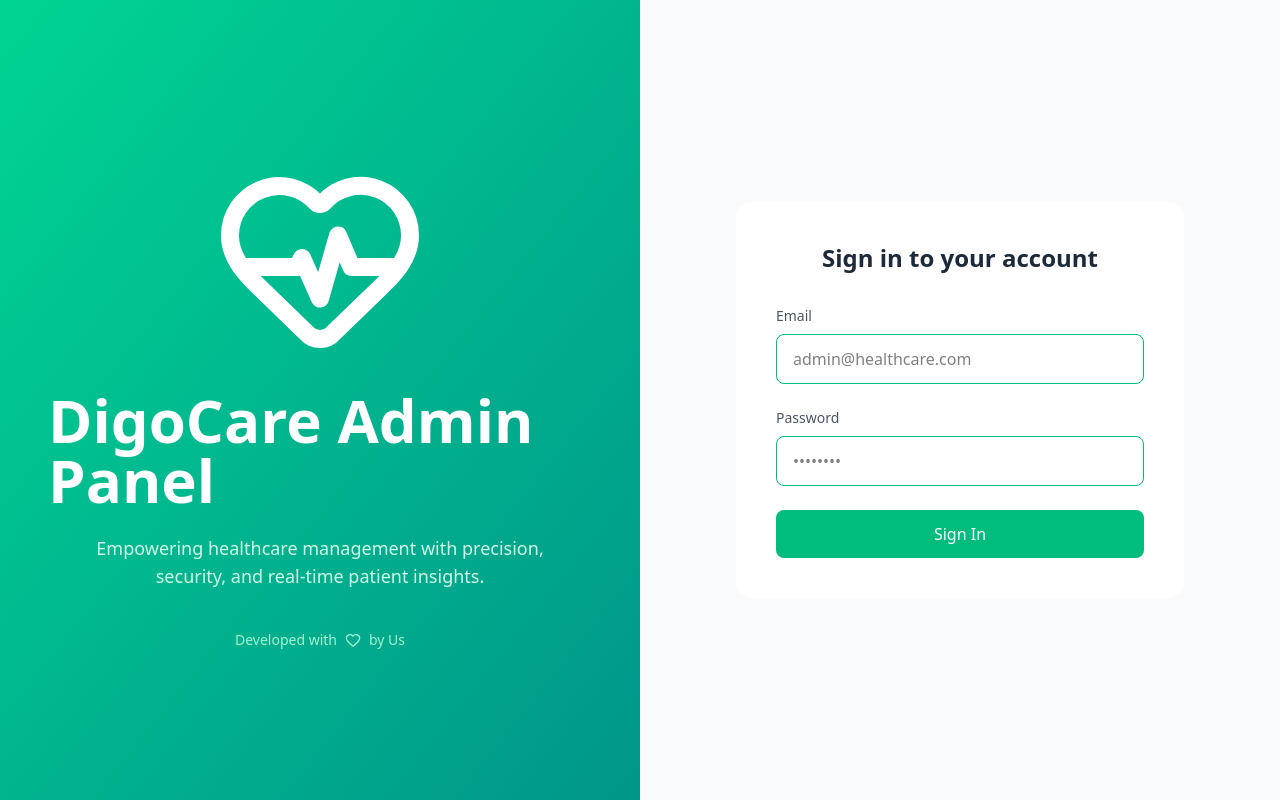
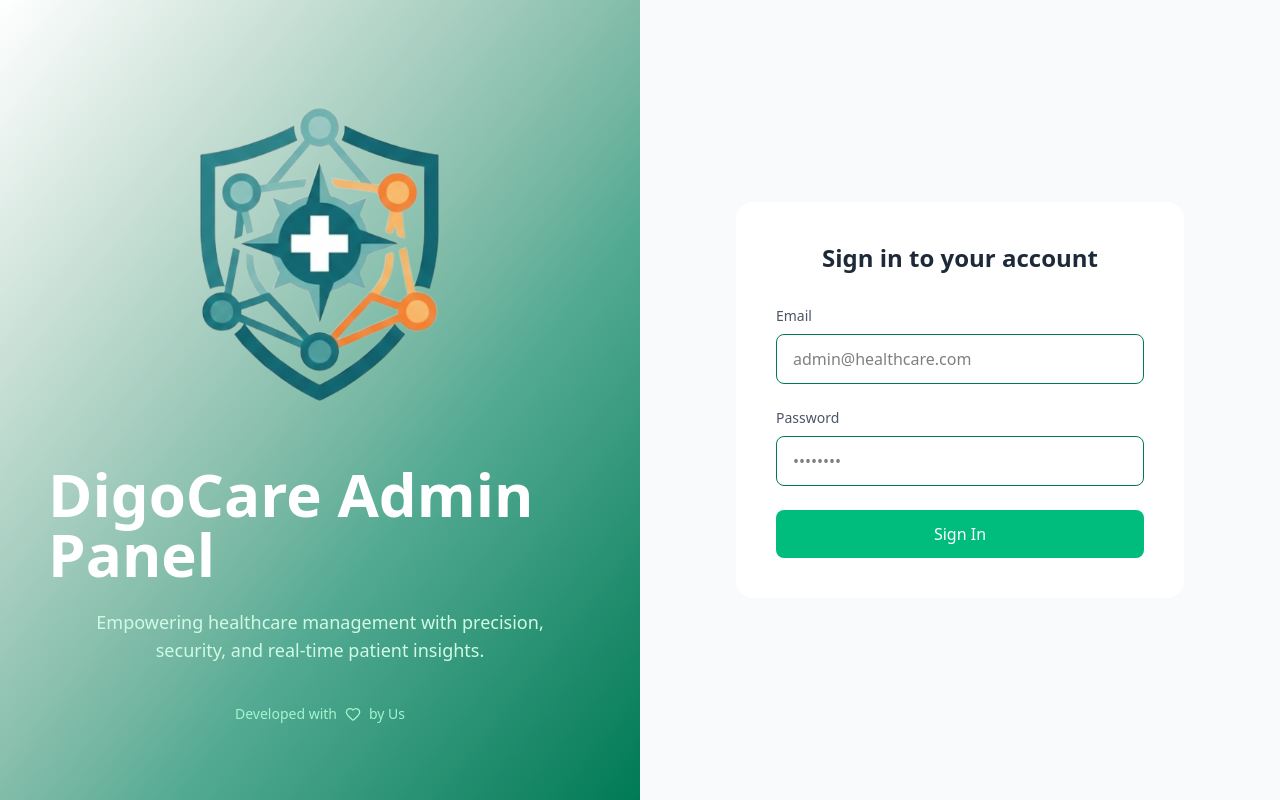
Before and after one commit to Sawrozzz/Digo-Care-Portal, a React (Vite) app: page /login in a window 1280 px wide. Built offline with nearby package versions, Linux system fonts and the light colour scheme.

Commit message:
feat: logo adding

```diff
--- a/src/pages/Login.tsx
+++ b/src/pages/Login.tsx
@@ -1,6 +1,6 @@
 import { useNavigate } from "react-router-dom";
 
-import { HeartPulse, HeartIcon } from "lucide-react";
+import {  HeartIcon } from "lucide-react";
 
 export default function LoginPage() {
   const navigate = useNavigate();
@@ -10,10 +10,10 @@ export default function LoginPage() {
 
   return (
     <div className="min-h-screen flex">
-      <div className="hidden md:flex w-1/2 bg-linear-to-br from-emerald-400 to-teal-600 text-white flex-col justify-center items-center px-12">
+      <div className="hidden md:flex w-1/2 bg-linear-to-br from-white/10 to-emerald-700 text-white flex-col justify-center items-center px-12">
         <div className="flex flex-col justify-center items-center space-y-6">
-          <div className="flex justify-center">
-            <HeartPulse className="w-54 h-54" />
+          <div className="flex justify-center max-h-96 max-w-96">
+            <img src="admin_logo3.png"  />
           </div>
 
           <h1 className="text-6xl font-bold">DigoCare Admin Panel</h1>
@@ -43,7 +43,7 @@ export default function LoginPage() {
               <input
                 type="email"
                 placeholder="admin@healthcare.com"
-                className="w-full px-4 py-3 border border-emerald-500 rounded-lg focus:outline-none"
+                className="w-full px-4 py-3 border border-emerald-700 rounded-lg focus:outline-none"
                 required
               />
             </div>
@@ -55,7 +55,7 @@ export default function LoginPage() {
               <input
                 type="password"
                 placeholder="••••••••"
-                className="w-full px-4 py-3 border border-emerald-500 rounded-lg focus:outline-none"
+                className="w-full px-4 py-3 border border-emerald-700 rounded-lg focus:outline-none"
                 required
               />
             </div>
```
Also changed, not shown: public/admin_logo.png (added), public/admin_logo3.png (added).
